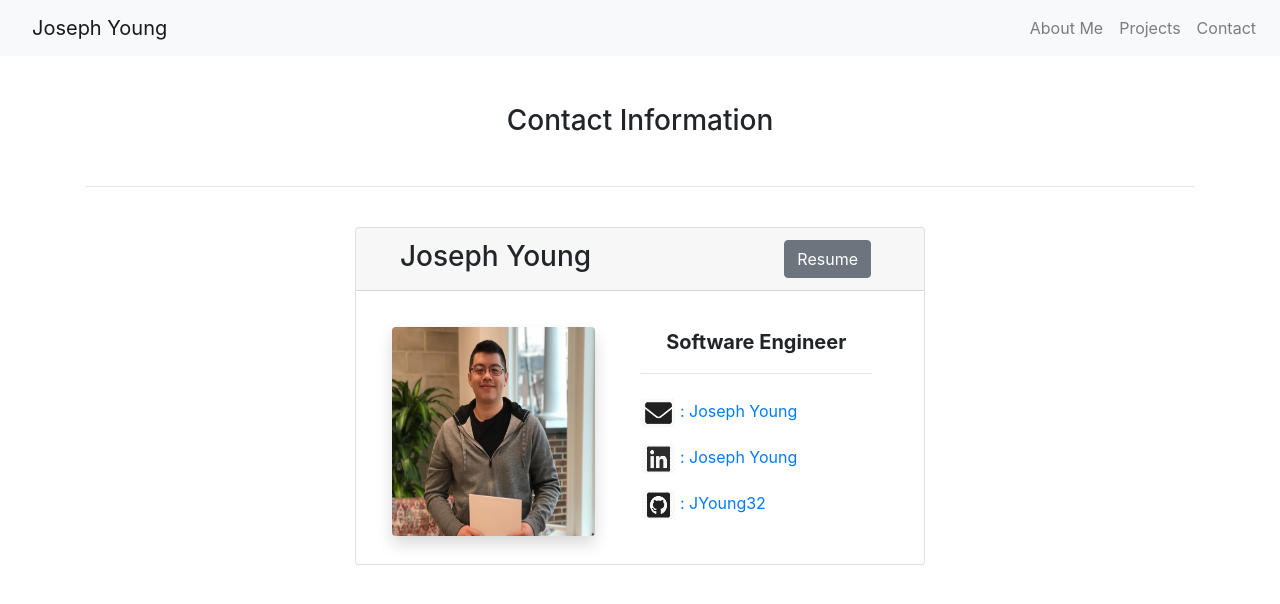
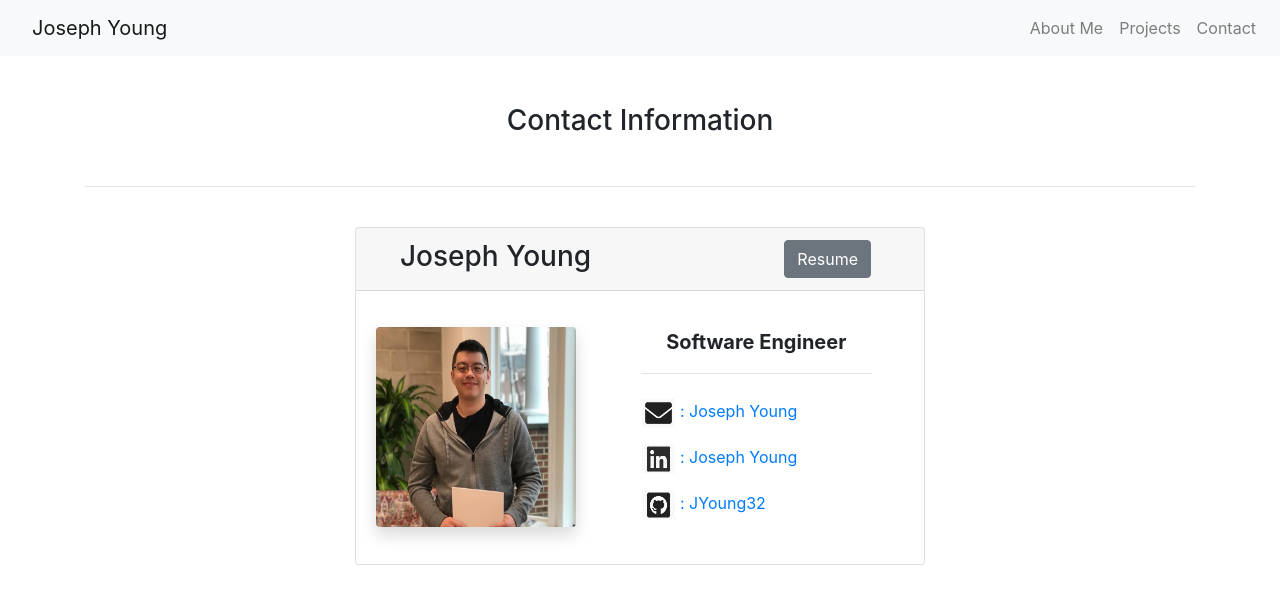
Before and after one commit to Sterlingduke/react-portfolio, a React (Create React App) app: page /contact in a window 1280 px wide. Shown: the top 604 px of the page. Built offline with nearby package versions, Linux system fonts and the light colour scheme.

Commit message:
edited photo

```diff
--- a/src/Components/Pages/Contact/index.js
+++ b/src/Components/Pages/Contact/index.js
@@ -28,11 +28,11 @@ const Contact = (props) => {
                 </CardHeader>
                 <CardBody>
                     <Row>
-                    <Col xs="5"><img className="headshot shadow bg-white rounded m-3" src={headshot} alt="Headshot"/></Col>
+                    <Col xs="5"><img className="headshot shadow bg-white rounded mt-3" src={headshot} alt="Headshot"/></Col>
                     <Col className="text-Left m-3">
                     <CardTitle className="lead text-center font-weight-bold">Software Engineer</CardTitle>
                     <hr className="m-3" />
-                    <NavLink href="mailto:Joseph.Young32@yahoo.com"><img className="logo" src={emailIcon} alt="Logo"/> : Joseph Young</NavLink>
+                    <NavLink href="mailto:Joseph.Young.Dev@gmail.com"><img className="logo" src={emailIcon} alt="Logo"/> : Joseph Young</NavLink>
                     <NavLink href="https://www.linkedin.com/in/joe-young-8a499a18a/"><img className="logo" src={linkedInIcon} alt="Logo"/> : Joseph Young</NavLink>
                     <NavLink href="https://github.com/JYoung32"><img className="logo" src={githubIcon} alt="Logo"/> : JYoung32</NavLink>
                     </Col>
--- a/src/Components/Pages/Contact/style.css
+++ b/src/Components/Pages/Contact/style.css
@@ -4,6 +4,6 @@
 }
 
 .headshot{
-    height: 90%;
-    width: 100%;
+    height: 200px;
+    width: 200px;
 }
```
